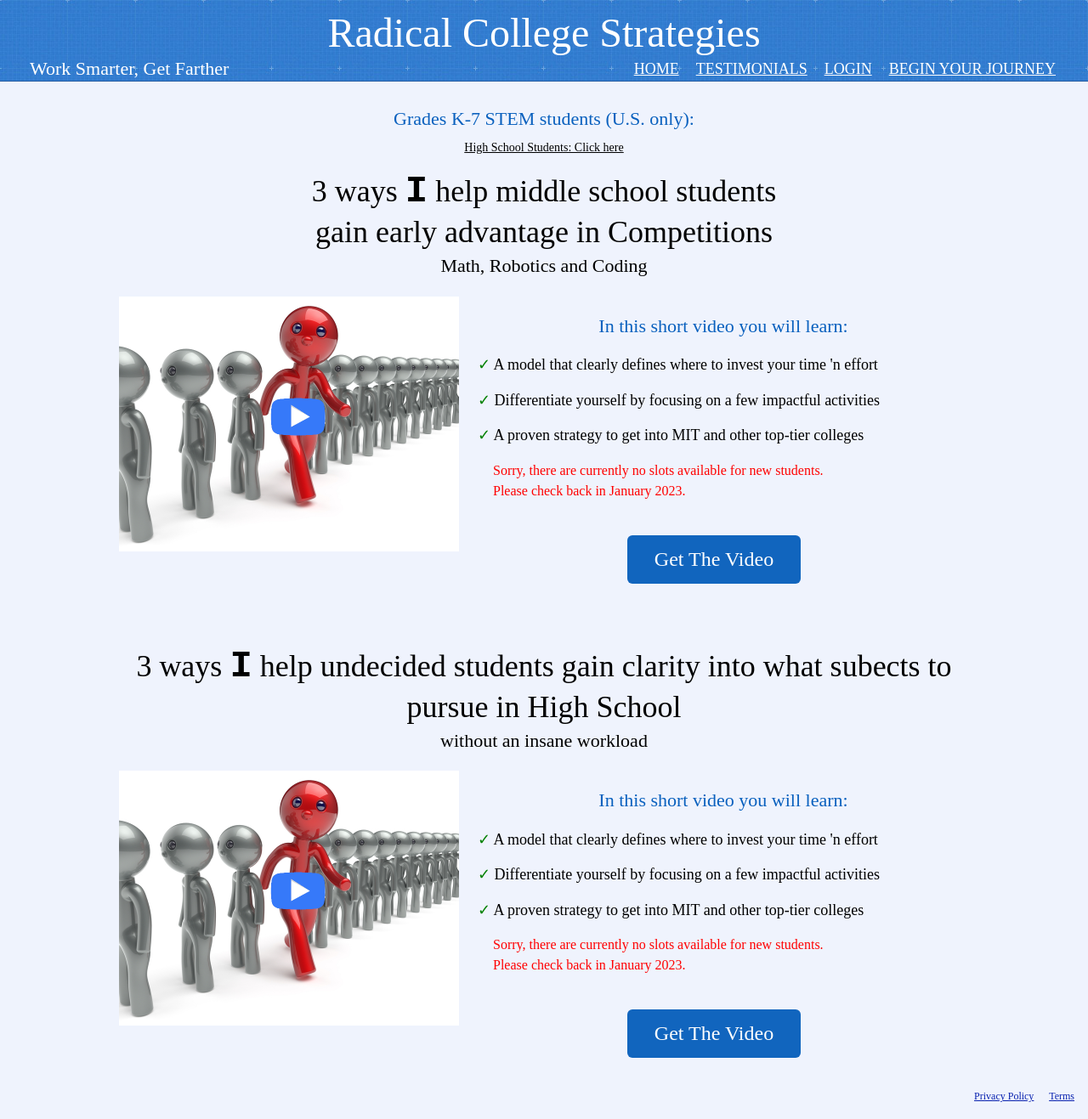
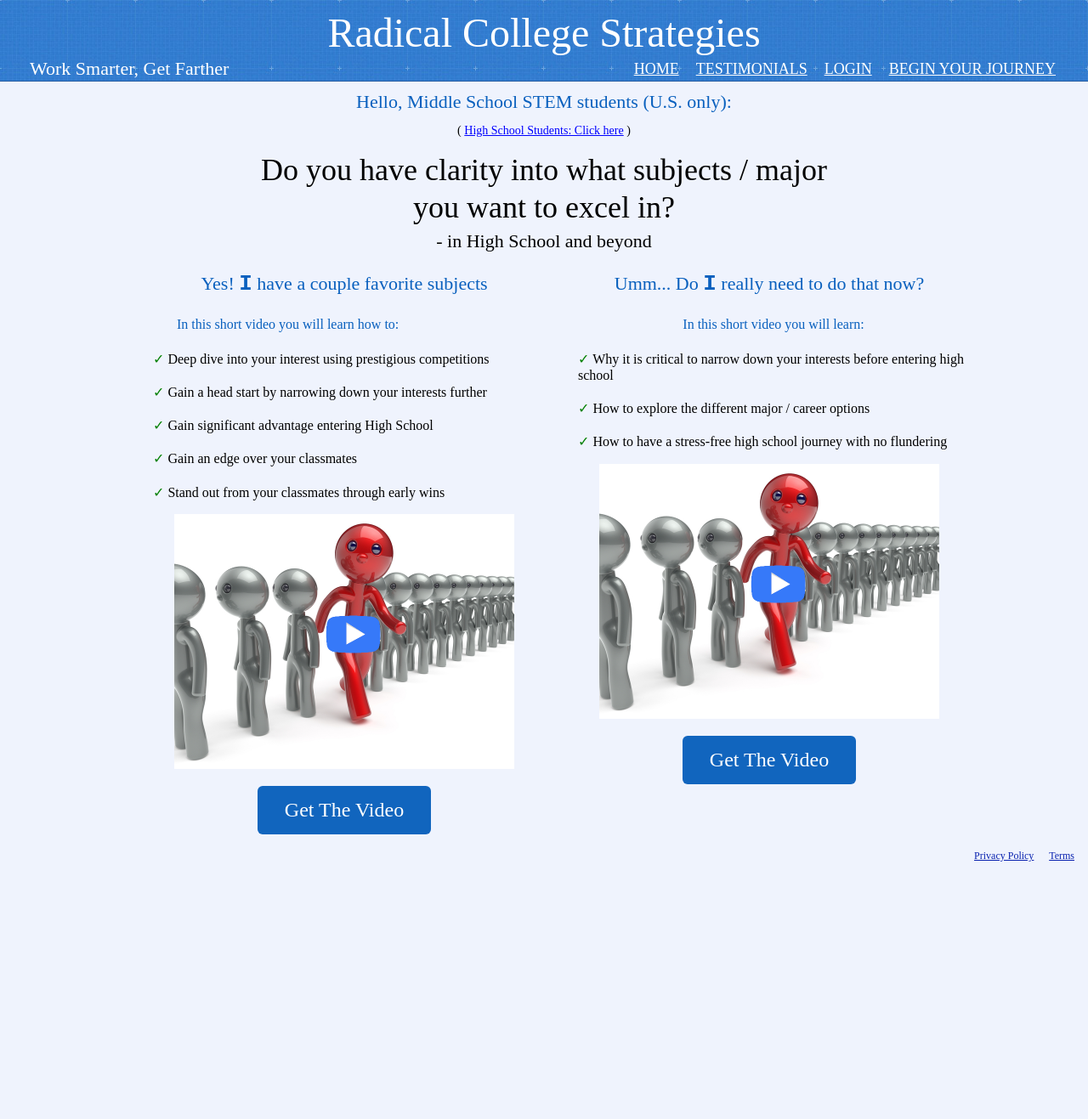
Before and after one commit to radicalcollegestrategies/radicalcollegestrategies.github.io, a Jekyll site: the page built from pages/MiddleSchool.md, in a window 1280 px wide. Shown: the whole page at 85% size. Built offline with Jekyll 4.4.1, drawn with Linux system fonts in a browser that asks for light colours; some web fonts are replaced; after the commit the page ends 1034 px from its top, so only the background shows below that.

Commit message:
Middle High

```diff
--- a/pages/MiddleSchool.md
+++ b/pages/MiddleSchool.md
@@ -2,35 +2,57 @@
 layout: default
 permalink: /MiddleSchool/
 ---
-<sectionpd>
-<h3 style="margin:10px;">Grades K-7 STEM students (U.S. only):</h3>
+<section50short>
+<h3 style="margin:10px;">Hello, Middle School STEM students (U.S. only):</h3>
 <div class="license" style="text-align:center;font-size:14px;">
-    <a style="color:black" href="/HighSchool">High School Students: Click here</a>
+    ( <a style="color:blue" href="/HighSchool">High School Students: Click here</a> )
 </div>
 
-<h2 style="margin-top:15px;margin-bottom:0px;color:black">3 ways <div style="display:inline;font-family:Courier New;font-size:44px;"><b>I</b></div> help middle school students <br>gain early advantage in Competitions</h2>
-<h3 style="margin-top:5px;color:black">Math, Robotics and Coding</h3>
+<h2 style="margin-top:15px;margin-bottom:0px;color:black">Do you have clarity into what subjects / major <br> you want to excel in?</h2>
+<h3 style="margin-top:5px;margin-bottom:0px;color:black">- in High School and beyond</h3>
+</section50short>
 
-  <!-- src="/images/VideoIntro.png"  -->
-  <img class="sectionpdPicture sectionpdLeft myimg" style="width: 400px;"
+<section50>
+<div class="section50left">
+<h3>Yes! <div style="display:inline;font-family:Courier New;font-size:26px;"><b>I</b></div> have a couple favorite subjects</h3>
+    <ul class="yes" style="font-size: 16px;padding-left:10px"><h4 style="text-align:left; padding-left:28px">In this short video you will learn how to:</h4>
+
+    <li style="margin-bottom:20px">Deep dive into your interest using prestigious competitions</li>
+    <li style="margin-bottom:20px">Gain a head start by narrowing down your interests further</li>
+    <li style="margin-bottom:20px">Gain significant advantage entering High School</li>
+    <li style="margin-bottom:20px">Gain an edge over your classmates</li>
+    <li>Stand out from your classmates through early wins</li>
+    </ul>
+  <img style="width: 400px;"
    src="/images/StandOut.png" alt="IntroVideo" onclick="showPopup()">
-  <div class="sectionpdContent sectionpdRight">
-    <ul class="yes"><h3>In this short video you will learn:</h3>
 
-    <li style="margin-bottom:20px">A model that clearly defines where to invest your time 'n effort</li>
-    <li style="margin-bottom:20px">Differentiate yourself by focusing on a few impactful activities</li>
-    <li>A proven strategy to get into MIT and other top-tier colleges</li>
-    </ul>
-
-    <p style="margin-left:40px;color:red">Sorry, there are currently no slots available for new students. <br> Please check back in January 2023.</p>
-
-    <br>
-
-    <p style="text-align:center;">
+    <p style="text-align:center;padding-top:20px">
     <button class="mybutton" style="color:white;" onclick="showPopup()">
     Get The Video
     </button>
     </p>
+
+</div>
+
+<div class="section50right">
+<h3>Umm... Do <div style="display:inline;font-family:Courier New;font-size:26px;"><b>I</b></div> really need to do that now?</h3>
+    <ul class="yes" style="font-size: 16px;padding-left:10px"><h4>In this short video you will learn:</h4>
+
+    <li style="margin-bottom:20px">Why it is critical to narrow down your interests before entering high school</li>
+    <li style="margin-bottom:20px">How to explore the different major / career options</li>
+    <li>How to have a stress-free high school journey with no flundering</li>
+    </ul>
+
+  <img style="width: 400px;"
+   src="/images/StandOut.png" alt="IntroVideo" onclick="showPopup()">
+
+    <p style="text-align:center;padding-top:20px">
+    <button class="mybutton" style="color:white;" onclick="showPopup()">
+    Get The Video
+    </button>
+    </p>
+
+</div>
 
     <div class="popup">
         <div class="blocker" onclick="hidePopup()"></div>
@@ -61,65 +83,8 @@ permalink: /MiddleSchool/
         </div>
     </div>
 
-  </div>
-</sectionpd>
+</section50>
 
-<sectionpd>
-<h2 style="margin-top:15px;margin-bottom:0px;color:black">3 ways <div style="display:inline;font-family:Courier New;font-size:44px;"><b>I</b></div> help undecided students gain clarity into what subects to pursue in High School</h2>
-<h3 style="margin-top:5px;color:black">without an insane workload</h3>
-
-  <!-- src="/images/VideoIntro.png"  -->
-  <img class="sectionpdPicture sectionpdLeft myimg" style="width: 400px;"
-   src="/images/StandOut.png" alt="IntroVideo" onclick="showPopup()">
-  <div class="sectionpdContent sectionpdRight">
-    <ul class="yes"><h3>In this short video you will learn:</h3>
-
-    <li style="margin-bottom:20px">A model that clearly defines where to invest your time 'n effort</li>
-    <li style="margin-bottom:20px">Differentiate yourself by focusing on a few impactful activities</li>
-    <li>A proven strategy to get into MIT and other top-tier colleges</li>
-    </ul>
-
-    <p style="margin-left:40px;color:red">Sorry, there are currently no slots available for new students. <br> Please check back in January 2023.</p>
-
-    <br>
-
-    <p style="text-align:center;">
-    <button class="mybutton" style="color:white;" onclick="showPopup()">
-    Get The Video
-    </button>
-    </p>
-
-    <div class="popup">
-        <div class="blocker" onclick="hidePopup()"></div>
-        <div class="contents">
-
-        <span onclick="hidePopup()" class="close-button topright">&times;</span>
-
-        <form id="myForm" class="form-container" action="/Session/">
-            <h3>Yes, Send Me the Free Video Now!</h3>
-
-            <label for="email"></label>
-            <input style="max-width:270px;margin-left:45px;" type="text" placeholder="Enter Email" name="email" required>
-            <p style="font-size:12px;text-align: center;">We do not sell or share your info</p>
-            <p style="text-align:center;">
-            <button class="mybutton" style="color:white;" type="submit" class="mybutton">Send Me The Video</button>
-            </p>
-        </form>
-        </div>
-    </div>
-
-    <div class="popup2">
-        <div class="contents">
-        <form id="myForm2" class="form-container">
-
-          <p><h3>Thank You!</h3></p>
-          <button class="mybutton" style="color:white;" type="submit" class="mybutton">&nbsp;&nbsp;&nbsp;&nbsp;&nbsp;Submitting...&nbsp;&nbsp;&nbsp;&nbsp;&nbsp;</button>
-        </form>
-        </div>
-    </div>
-
-  </div>
-</sectionpd>
 
 <script>
 const popup = document.querySelector('.popup');
```
Also changed, not shown: pages/HighSchool.md (+2 -2 lines).
